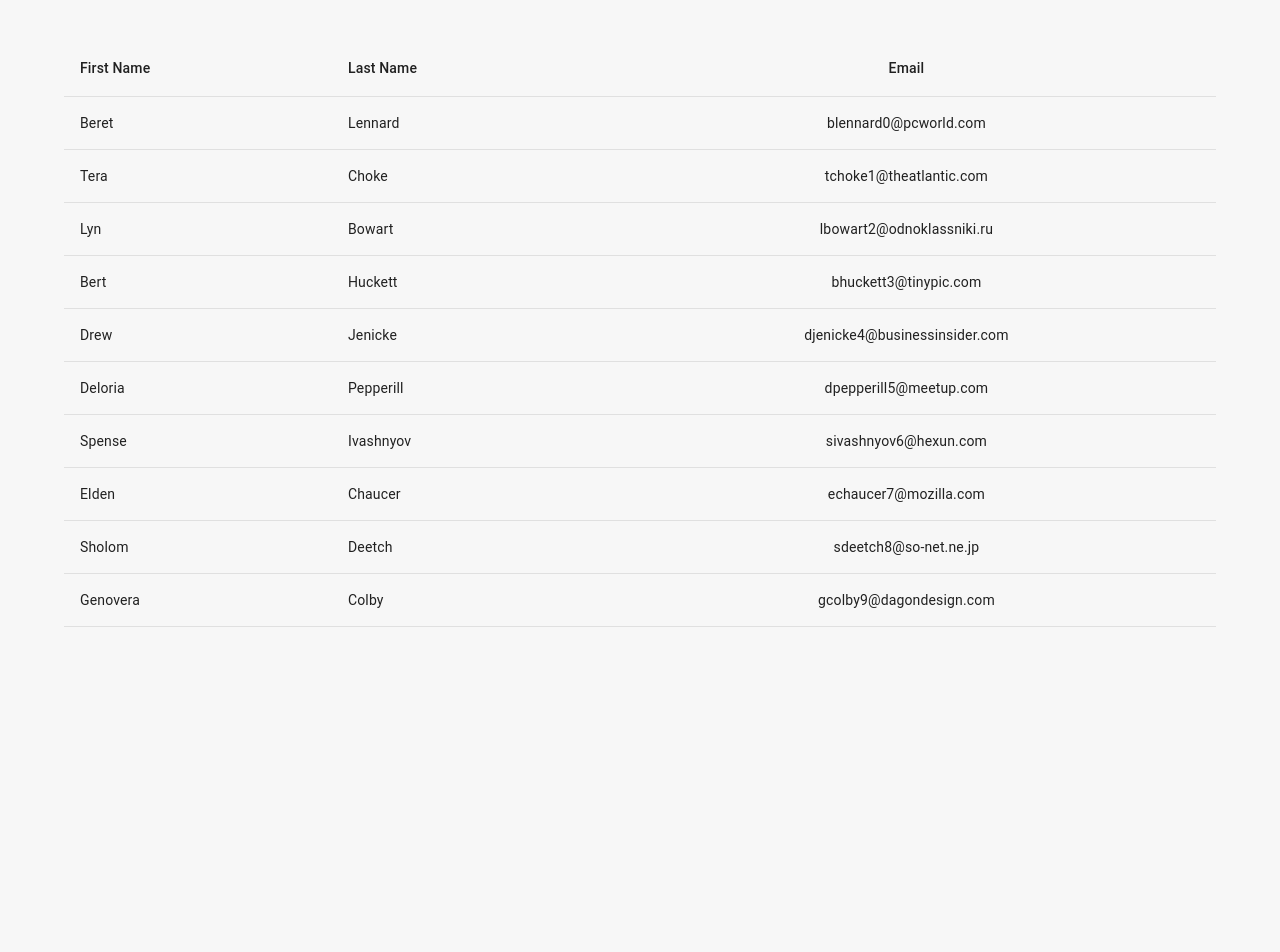
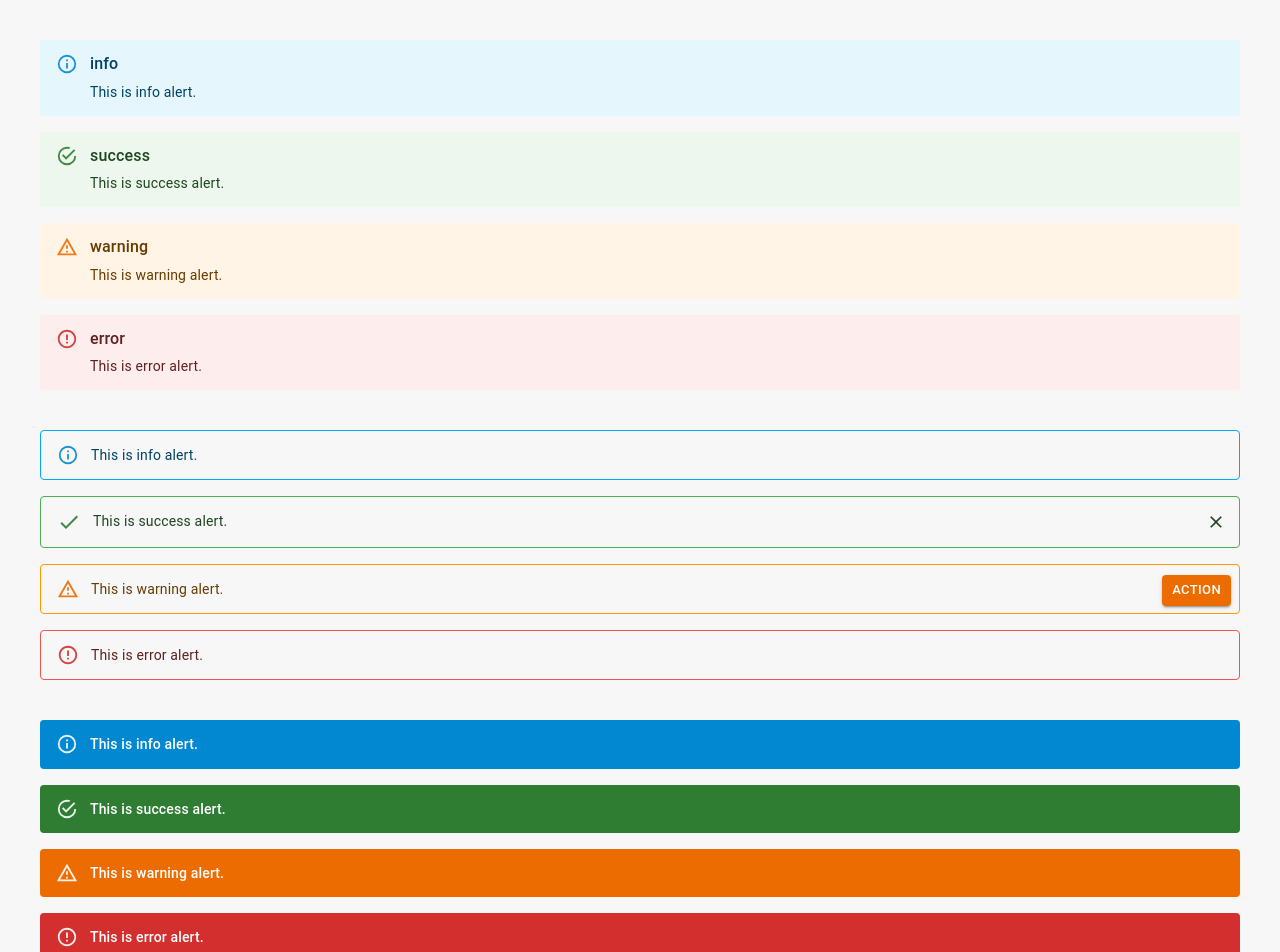
Before and after one commit to sara-farokhi/mui, a React (Create React App) app: page / in a window 1280 px wide. Shown: the top 952 px of the page. Before the commit the page ends 800 px from the top, so only its background shows below. Built offline with nearby package versions, Linux system fonts and the light colour scheme.

Commit message:
MUI Alert

```diff
--- a/src/App.tsx
+++ b/src/App.tsx
@@ -26,8 +26,8 @@ import './App.css';
 // import MuiList from "./components/MuiList"
 // import MuiChips from "./components/MuiChips"
 // import MuiTooltip from "./components/MuiTooltip"
-import MuiTable from "./components/MuiTable"
-
+// import MuiTable from "./components/MuiTable"
+import MuiAlert from "./components/MuiAlert"
 
 function App() {
   return (
@@ -52,7 +52,9 @@ function App() {
       {/* {<MuiList />} */}
       {/* {<MuiChips />} */}
       {/* {<MuiTooltip />} */}
-      {<MuiTable />}
+      {/* {<MuiTable />} */}
+      {<MuiAlert />}
+
     </div>
   );
 }
--- /dev/null
+++ b/src/components/MuiAlert.tsx
@@ -0,0 +1,29 @@
+import { Alert, AlertTitle, Stack, Button } from "@mui/material"
+import CheckIcon from '@mui/icons-material/Check'
+
+
+const MuiAlert = () => {
+  return (<>
+    <Stack spacing={2} m={5} >
+      <Alert severity="info"><AlertTitle>info</AlertTitle>This is info  alert.</Alert>
+      <Alert severity="success"><AlertTitle>success</AlertTitle>This is success alert.</Alert>
+      <Alert severity="warning"><AlertTitle>warning</AlertTitle>This is warning alert.</Alert>
+      <Alert severity="error"><AlertTitle>error</AlertTitle>This is error alert.</Alert>
+    </Stack>
+    <Stack spacing={2} m={5} >
+      <Alert severity="info" variant="outlined" >This is info  alert.</Alert>
+      <Alert severity="success" variant="outlined" icon={<CheckIcon />} onClose={() => alert("close is clicked")}>This is success alert.</Alert>
+      <Alert severity="warning" variant="outlined" action={<Button onClick={() => alert("action is clicked")} variant="contained" color="warning" size="small">Action</Button>}>This is warning alert.</Alert>
+      <Alert severity="error" variant="outlined">This is error alert.</Alert>
+    </Stack>
+    <Stack spacing={2} m={5} >
+      <Alert severity="info" variant="filled">This is info  alert.</Alert>
+      <Alert severity="success" variant="filled">This is success alert.</Alert>
+      <Alert severity="warning" variant="filled">This is warning alert.</Alert>
+      <Alert severity="error" variant="filled">This is error alert.</Alert>
+    </Stack>
+  </>
+
+  )
+}
+export default MuiAlert
--- a/src/components/MuiTable.tsx
+++ b/src/components/MuiTable.tsx
@@ -5,7 +5,8 @@ import {
     TableBody,
     TableRow,
     TableCell,
-    Container
+    Container,
+    Typography
 } from '@mui/material'
 
 const MuiTable = () => {
@@ -13,11 +14,11 @@ const MuiTable = () => {
         <Container sx={{ my: 5 }} >
             <TableContainer>
                 <Table>
-                    <TableHead >
+                    <TableHead  >
                         <TableRow>
-                            <TableCell>First Name</TableCell>
-                            <TableCell>Last Name</TableCell>
-                            <TableCell align='center'>Email</TableCell>
+                            <TableCell><Typography variant="h6">First Name</Typography></TableCell>
+                            <TableCell><Typography variant="h6">Last Name</Typography></TableCell>
+                            <TableCell align='center'><Typography variant="h6">Email</Typography></TableCell>
                         </TableRow>
                     </TableHead >
                     <TableBody >
```
